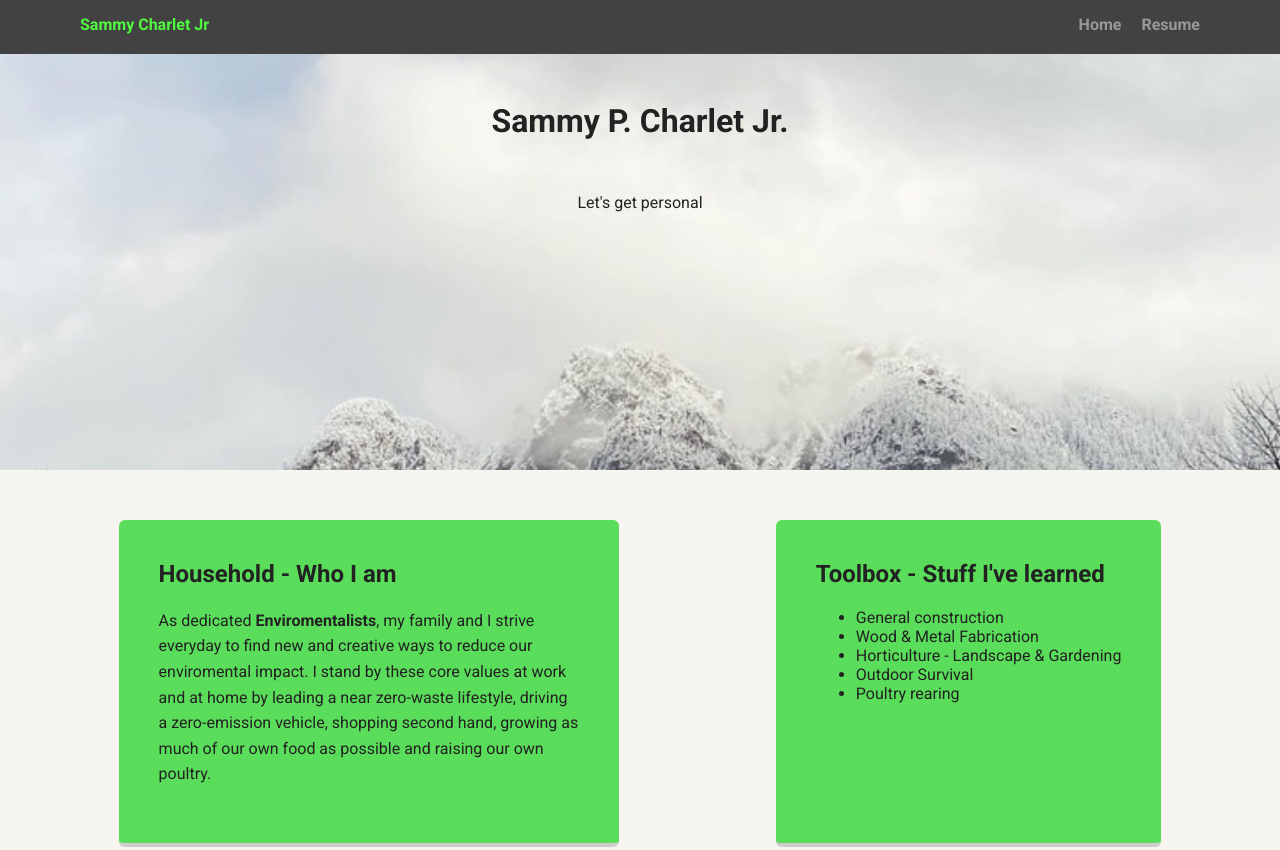
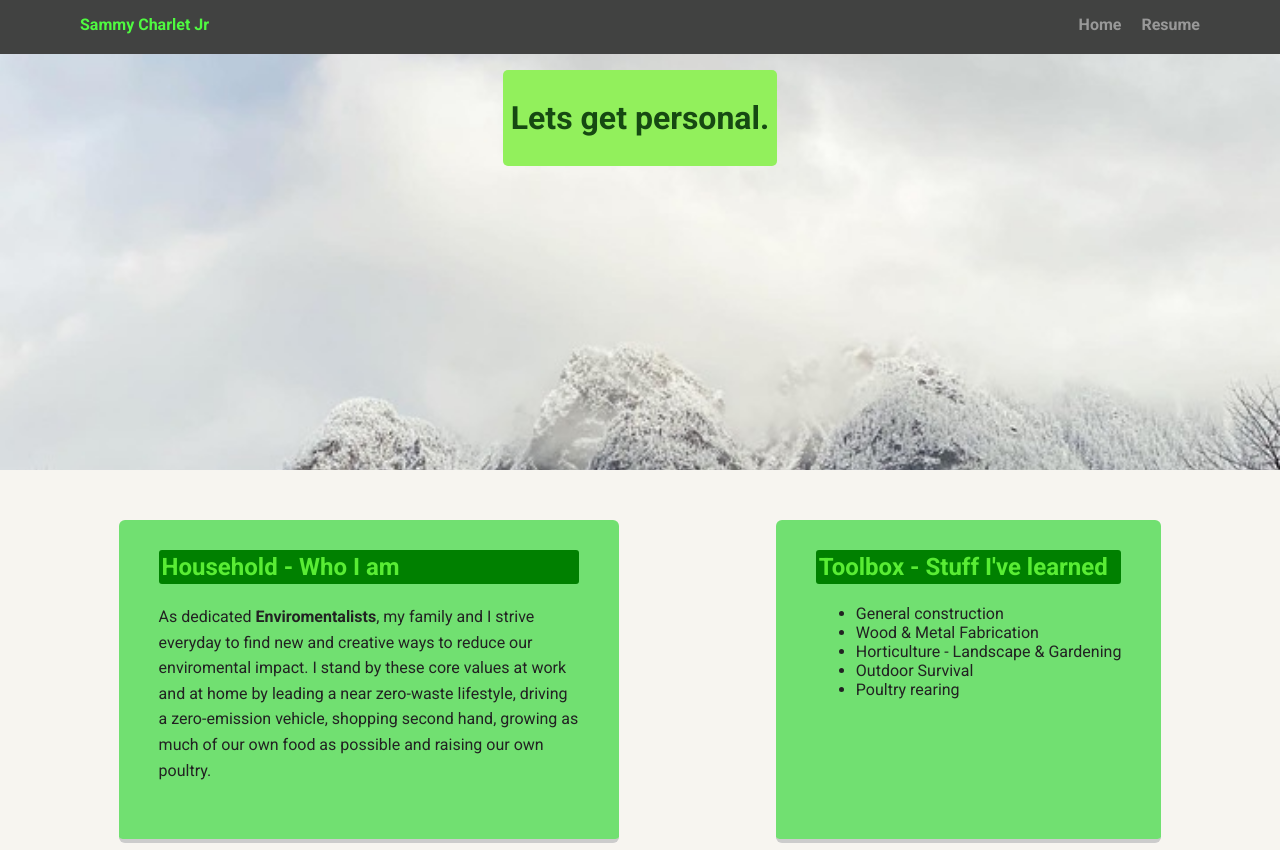
Before and after one commit to charletjr/project_1_personal_page, a plain HTML site: page about.html in a window 1280 px wide. Shown: the top 850 px of the page. Drawn offline with Linux system fonts and the light colour scheme; a web font is replaced by a local one.

Commit message:
final adjustments

```diff
--- a/about.html
+++ b/about.html
@@ -17,18 +17,17 @@
     </nav>
 
     <header>
-      <h1>Sammy P. Charlet Jr.</h1>
-      <p>Let's get personal</p>
+      <h1 class="tag location">Lets get personal.</h1>
     </header>
 
     <main class="flex">
       <div class="card">
-        <h2>Household - Who I am</h2>
+        <h2 class="card-title">Household - Who I am</h2>
         <p>As dedicated <strong>Enviromentalists</strong>, my family and I strive everyday to find new and creative ways to reduce our enviromental impact. I stand by these core values at work and at home by leading a near zero-waste lifestyle, driving a zero-emission vehicle, shopping second hand, growing as much of our own food as possible and raising our own poultry. </p>
       </div>
 
       <div class="card">
-        <h2>Toolbox - Stuff I've learned</h2>
+        <h2 class="card-title">Toolbox - Stuff I've learned</h2>
           <ul>
             <li>General construction</li>
             <li>Wood & Metal Fabrication</li>
--- a/styles.css
+++ b/styles.css
@@ -93,7 +93,7 @@ header .profile-image:hover {
   padding: 20px 40px 40px;
   max-width: 500px;
   text-align: left;
-  background: rgb(90, 221, 90);
+  background: rgb(113, 224, 113);
   border-bottom: 4px solid #ccc;
   border-radius: 6px;
   transition: all .5s;
@@ -167,6 +167,16 @@ a.social:hover {
   clear: both;
 }
 
+.card-title {
+  color: #59ec34;
+  background-color: green;
+  display: center;
+  margin-top: 10px;
+  margin-bottom: 20px;
+  border-radius: 3px;
+  padding: 3px;
+}
+
 /* Styles for larger screens */
 @media screen and (min-width: 720px) {
 
```
Also changed, not shown: resume.html (+3 -3 lines), images/rsz_img_2878.jpg (added). Lines whose indentation alone changed are shown as unchanged.
